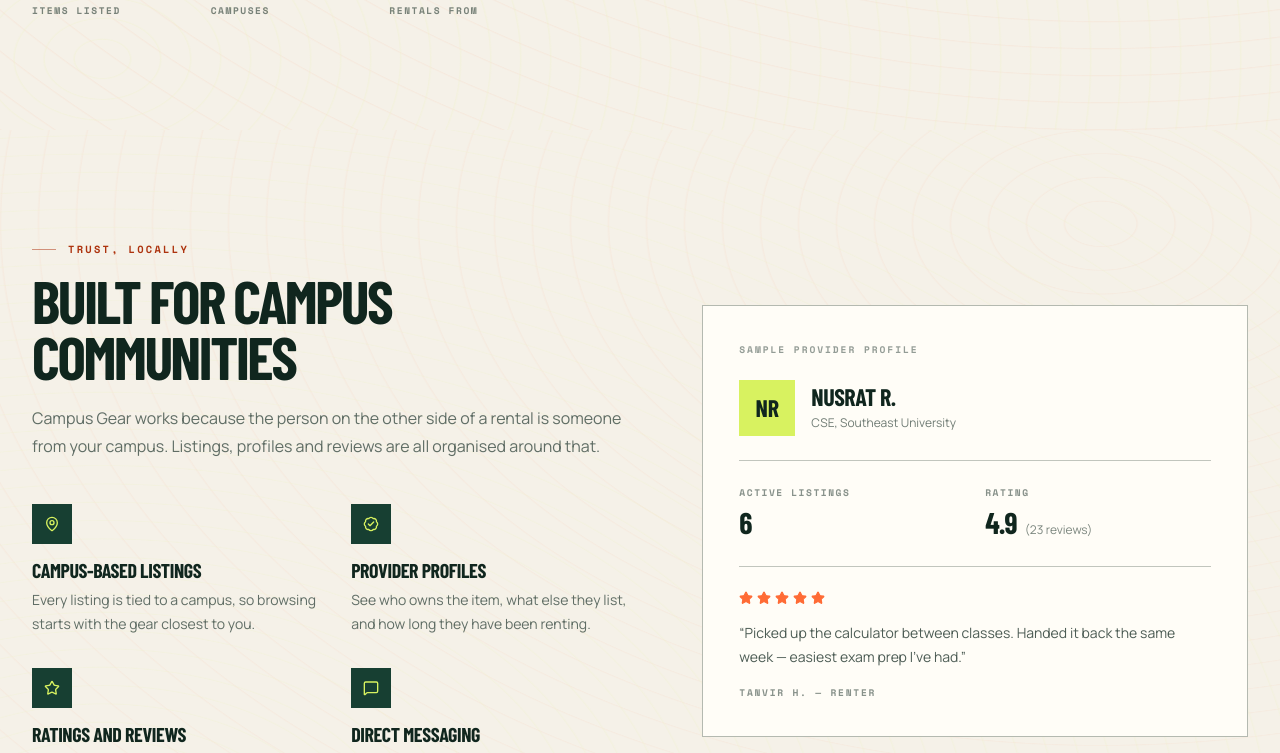
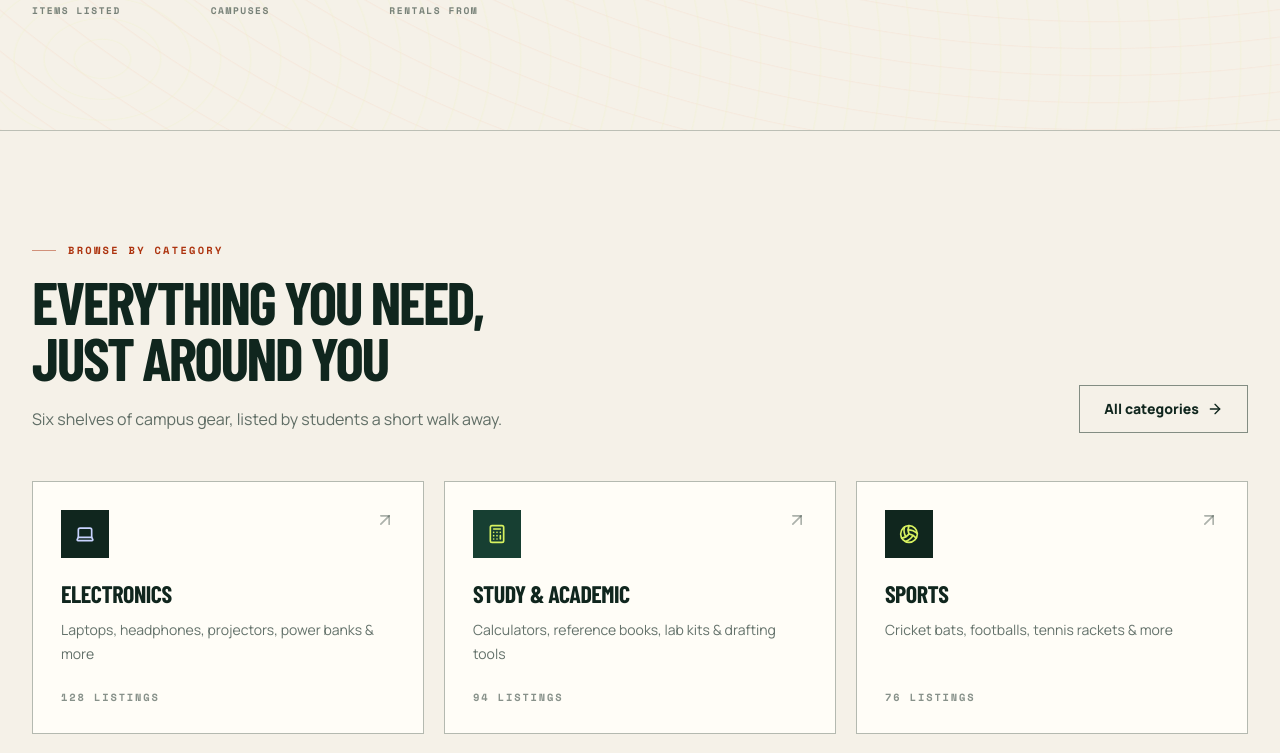
Before and after one commit to sariothossain1011/campus_gear_frontend, a Next.js app: page / in a window 1280 px wide. Shown: the part 840-1593 px from the top of the page. Built offline with nearby package versions, Linux system fonts and the light colour scheme; a web font is replaced by a local one.

Commit message:
Update page.tsx

```diff
--- a/src/app/page.tsx
+++ b/src/app/page.tsx
@@ -1,3 +1,4 @@
+import { CategorySection } from "@/components/landing/category-section";
 import { CommunitySection } from "@/components/landing/community-section";
 import { CTASection } from "@/components/landing/cta-section";
 import { Footer } from "@/components/landing/footer";
@@ -18,8 +19,8 @@ export default function Page() {
 
       <main id="main-content" tabIndex={-1}>
         <HeroSection />
-        {/* <CategorySection />
-        <FeaturedItemsSection />
+        <CategorySection />
+        {/* <FeaturedItemsSection />
         <HowItWorksSection />
         <WhyCampusGearSection />
         <ProviderStudentSection />*/}
```
